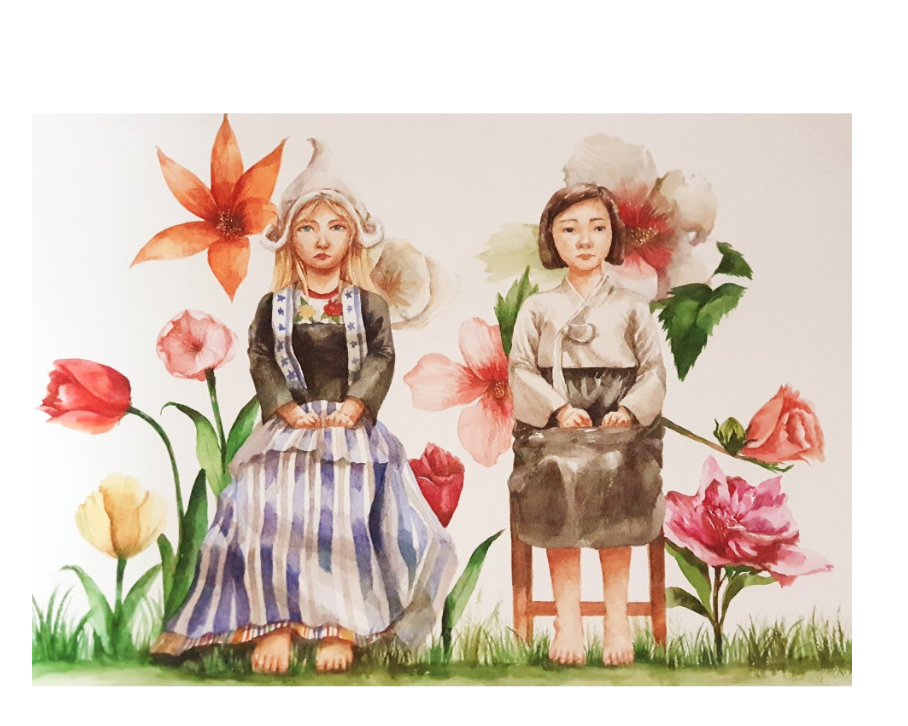
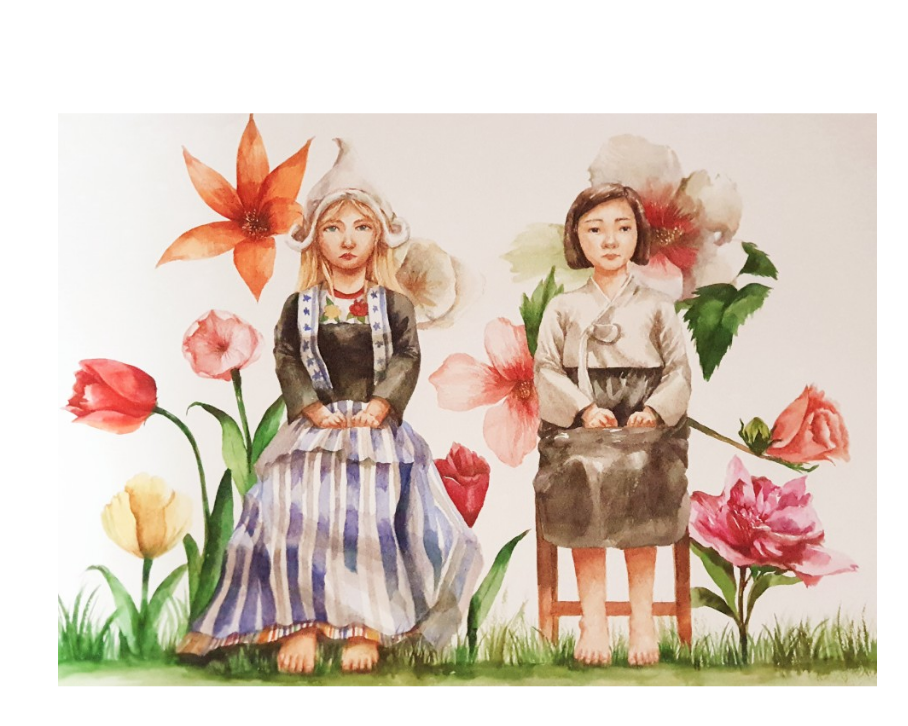
Before and after one commit to SeaMonkey1024/thehague, a plain HTML site: page index.html in a window 1280 px wide. Shown: the whole page, without its empty margins (198-1106 px from the left). Drawn offline with nearby package versions, Linux system fonts and the light colour scheme; a web font is replaced by a local one.

Commit message:
Update front.css

```diff
--- a/front.css
+++ b/front.css
@@ -15,7 +15,7 @@ body {
   font-family: sans-serif;
   width: 80%;
   margin: 0 auto;
-  left: 58%;
+  left: 60%;
   top: 50%;
   transform: translate(-50%, -50%);
   position: absolute;
```
